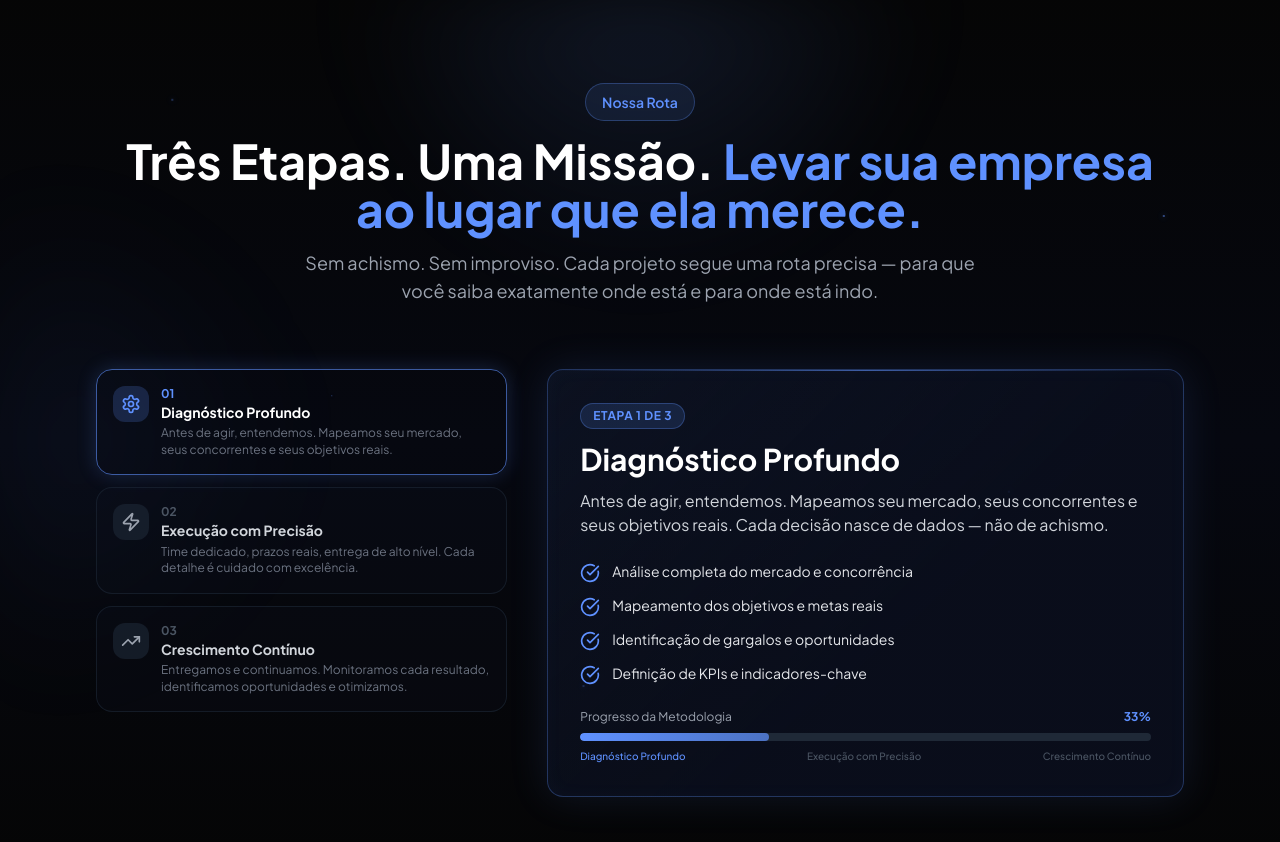
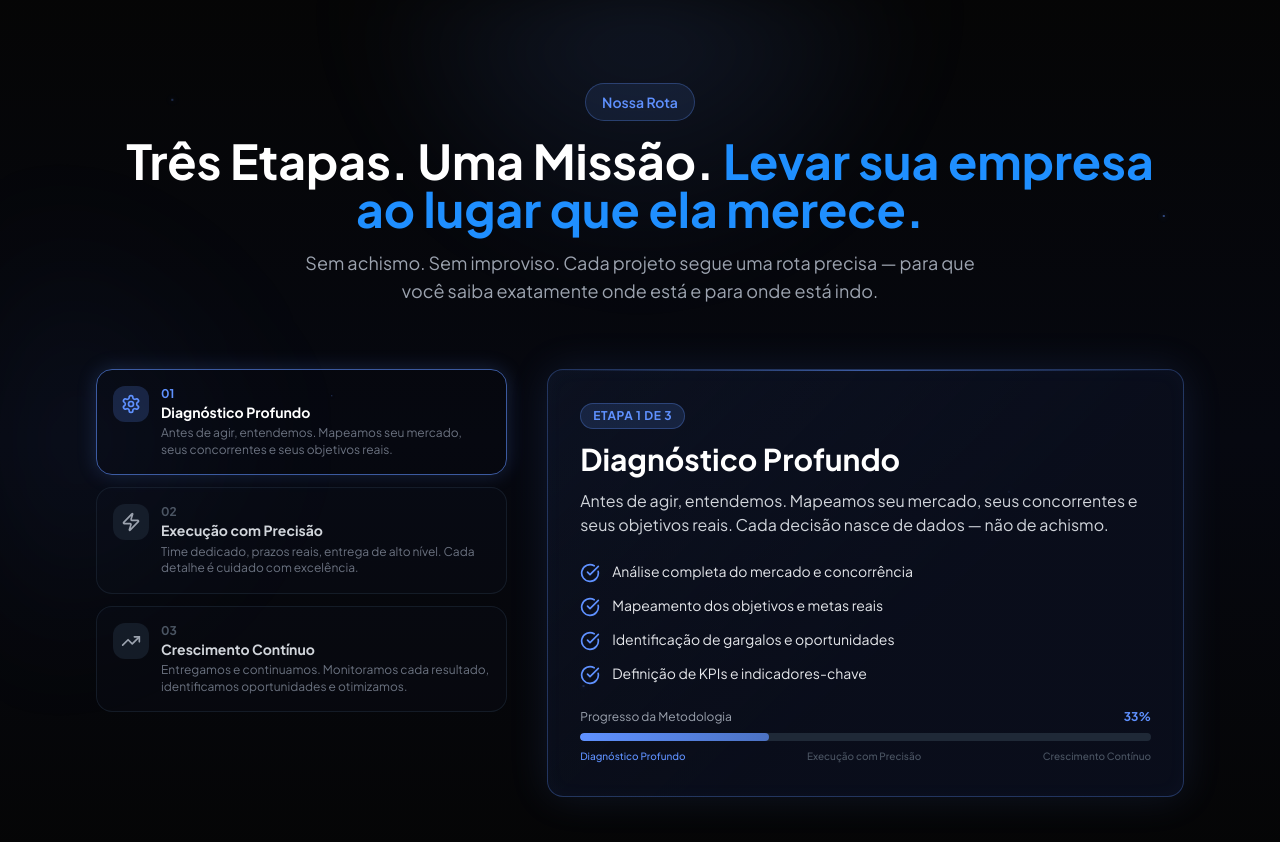
Before and after one commit to ceomaxsterling-ui/simple-home-page, a React (Vite) app: page / in a window 1280 px wide. Shown: the part 3260-4102 px from the top of the page. Built offline with nearby package versions, Linux system fonts and the light colour scheme.

Commit message:
Visual edit in Lovable
Edited UI in Lovable

```diff
--- a/src/components/MethodologySection.tsx
+++ b/src/components/MethodologySection.tsx
@@ -128,7 +128,7 @@ const MethodologySection: React.FC = () => {
           </div>
           <h2 className="text-2xl sm:text-3xl md:text-5xl font-bold text-white mb-3 md:mb-4 leading-tight">
             Três Etapas. Uma Missão.{' '}
-            <span className="text-[#5F91FF]">Levar sua empresa ao lugar que ela merece.</span>
+            <span className="text-primary">Levar sua empresa ao lugar que ela merece.</span>
           </h2>
           <p className="text-gray-400 text-sm sm:text-base md:text-lg max-w-2xl mx-auto leading-relaxed">
             Sem achismo. Sem improviso. Cada projeto segue uma rota precisa — para que você saiba exatamente onde está e para onde está indo.
```
